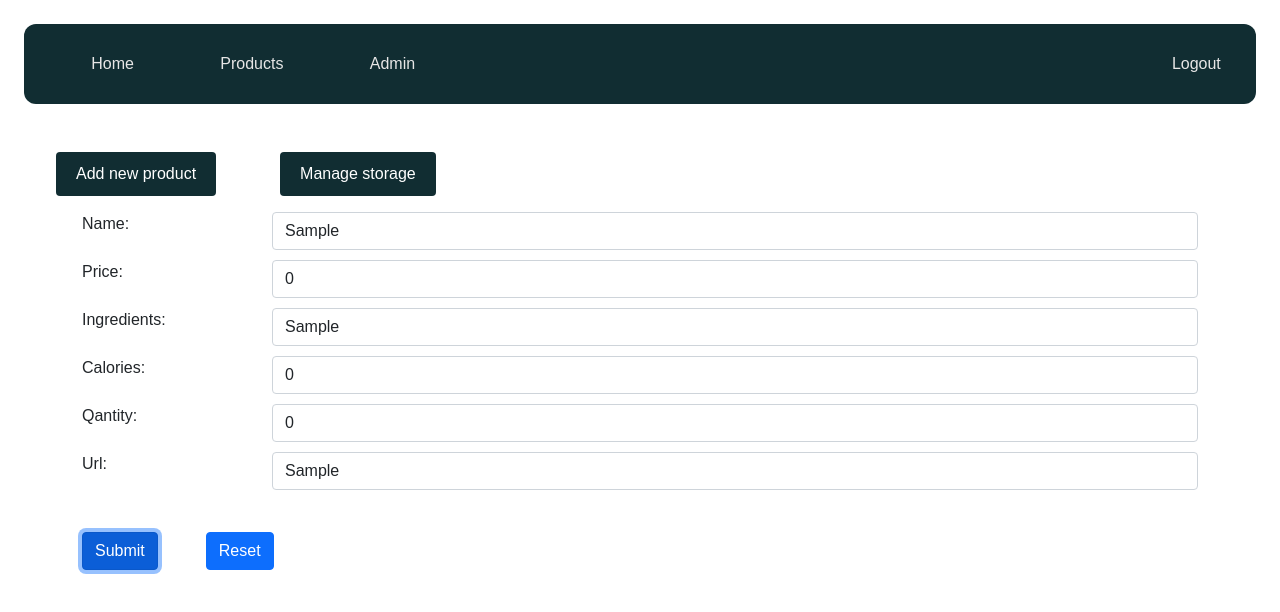
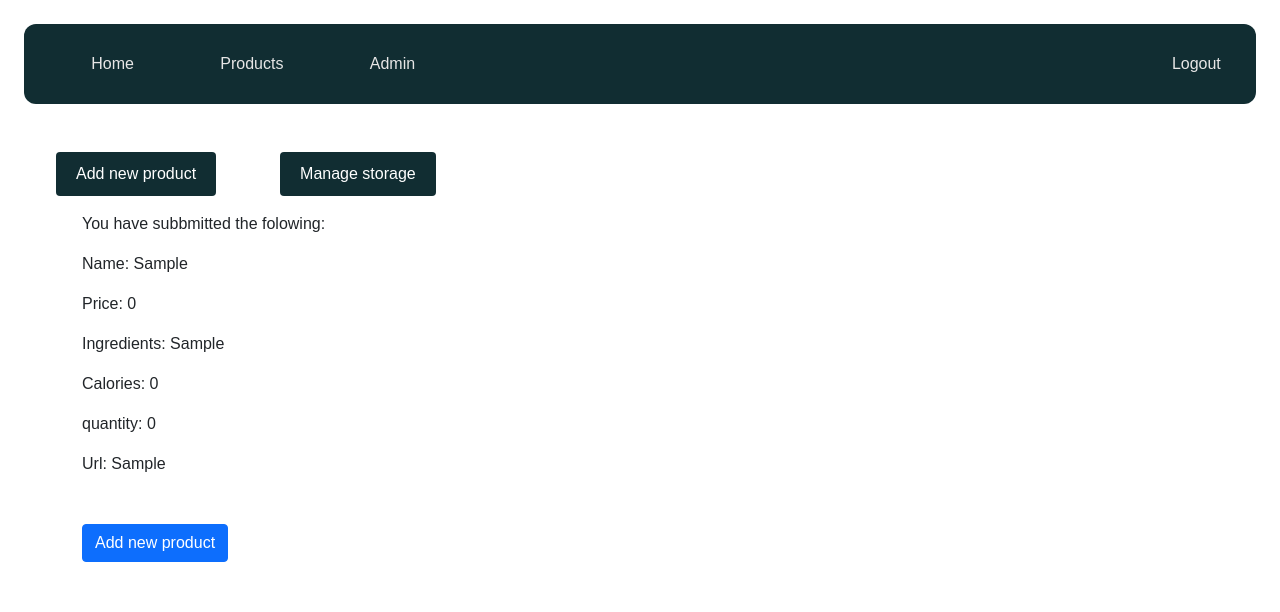
Before and after one commit to pb7932/angular-storage, an Angular app: page /admin/add in a window 1280 px wide. Both pictures are taken after typing "Sample", "Sample", "Sample" into the empty fields and a click on the input "Submit". Shown: the top 612 px of the page. Built offline with nearby package versions, Linux system fonts and the light colour scheme; no server answers.

Commit message:
Implementing add product logic

```diff
--- a/src/app/admin/add-product/add-product.component.html
+++ b/src/app/admin/add-product/add-product.component.html
@@ -1,4 +1,4 @@
-<div class="container centered-container">
+<div class="container centered-container" [hidden]="submitted">
     <form (ngSubmit)="onSubmit()" #productFrom="ngForm">
         <div class="form-group row">
             <label for="name" class="col-sm-2">Name: </label>
@@ -29,7 +29,7 @@
             </div>
         </div>
         <div class="form-group row">
-            <label for="quantity" class="col-sm-2">Qantity:</label>
+            <label for="quantity" class="col-sm-2">Quantity:</label>
             <div class="col-sm-10">
                 <input type="text" name="quantity" id="quantity" class="form-control"
                         placeholder="Enter quantity" required [(ngModel)]="product.quantity">
@@ -46,3 +46,13 @@
         <input type="button" class="btn btn-primary" (click)="onReset()" value="Reset">
     </form>
 </div>
+<div class="container centered-container" [hidden]="!submitted">
+    <p>You have subbmitted the folowing:</p>
+    <p>Name: {{product.name}}</p>
+    <p>Price: {{product.price}}</p>
+    <p>Ingredients: {{product.ingredients}}</p>
+    <p>Calories: {{product.calories}}</p>
+    <p>quantity: {{product.quantity}}</p>
+    <p>Url: {{product.url}}</p>
+    <button class="btn btn-primary" (click)="submitted = false; onReset();">Add new product</button>
+</div>
--- a/src/app/admin/add-product/add-product.component.ts
+++ b/src/app/admin/add-product/add-product.component.ts
@@ -10,8 +10,10 @@ import { Product } from 'src/app/services/product';
 })
 export class AddProductComponent implements OnInit {
   product: Product;
+  submitted: boolean;
 
   constructor(private productService: ProductService) {
+    this.submitted = false;
     this.product = {id: 0, name:'', price: 0, ingredients: [], calories: 0, quantity: 0, url: ''};
    }
 
@@ -28,7 +30,10 @@ export class AddProductComponent implements OnInit {
   }
 
   onSubmit(): void {
-    console.log(this.product);
+    let prod;
+    this.productService.createProduct(this.product).subscribe(p => prod = p);
+    this.submitted = true;
+    console.log(prod);
   }
 
 }
```
